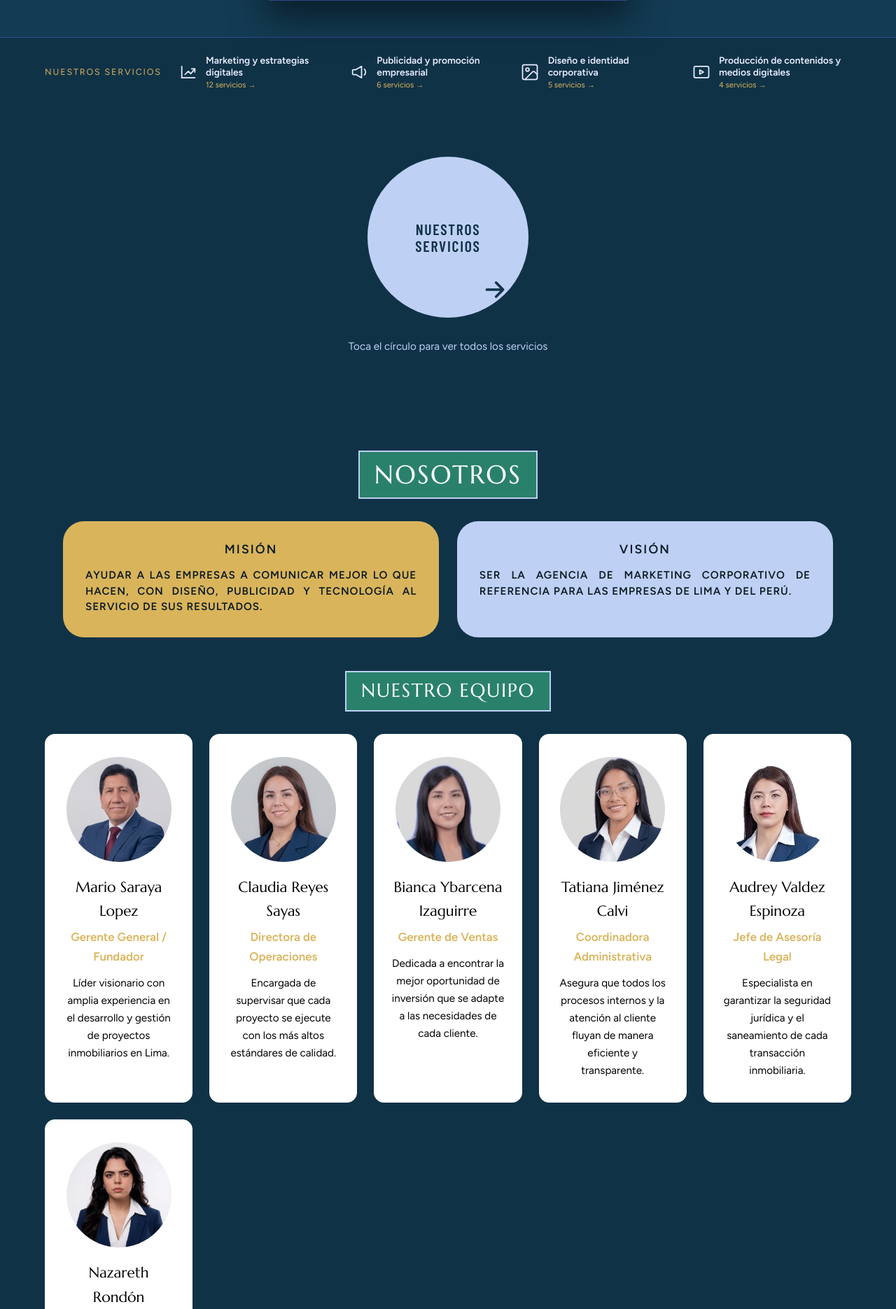
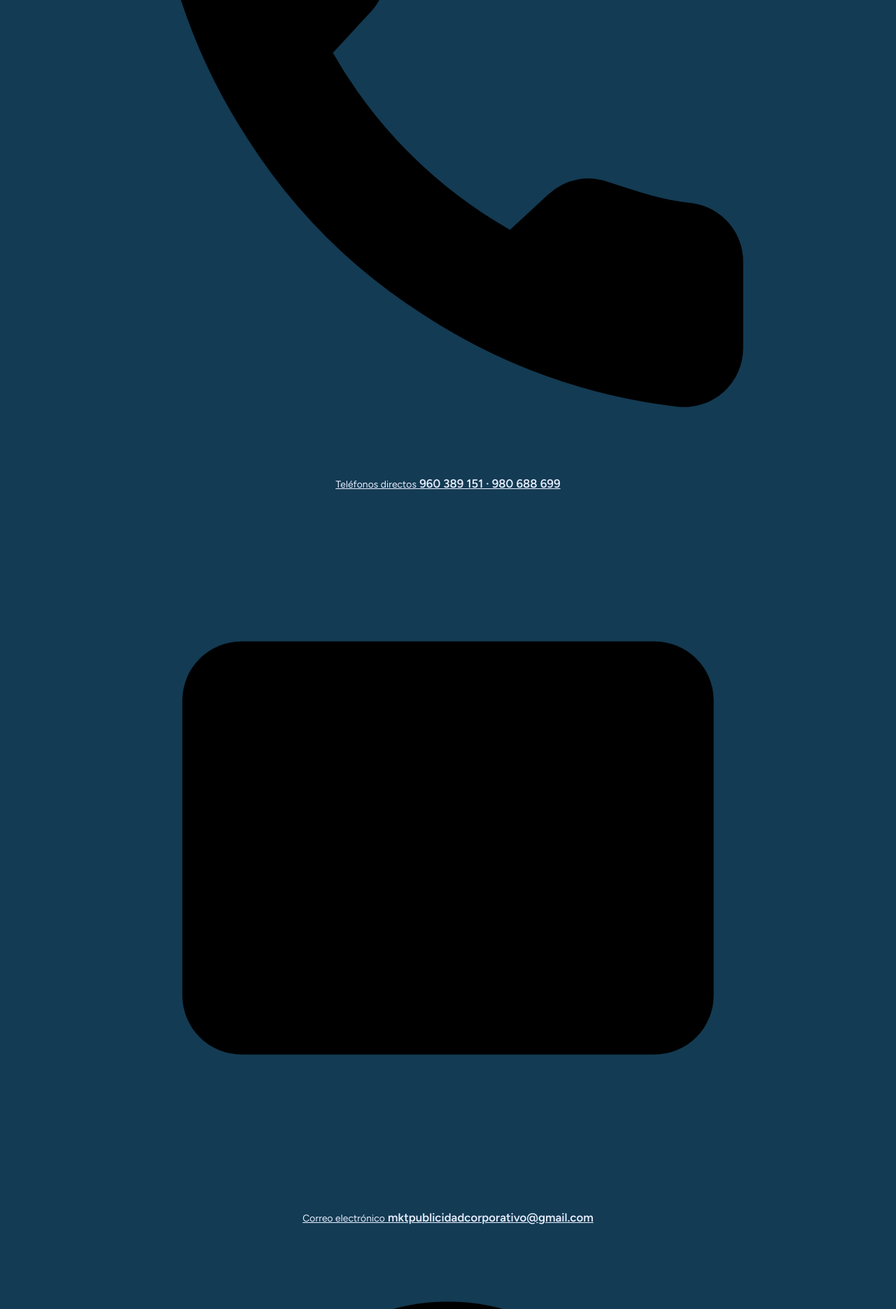
Before and after one commit to josuesashajafe2331-ops/marketing-y-publicidad, a Flask app: page / in a window 1280 px wide. Shown: the part 817-2688 px from the top of the page at 70% size. Run offline with Flask 3, Linux system fonts and the light colour scheme; data comes from the database, SQL or seed files in the repository; some libraries are stand-ins or nearby versions; some web fonts are replaced.

Commit message:
Update index.html

```diff
--- a/global_focus/templates/index.html
+++ b/global_focus/templates/index.html
@@ -12,6 +12,37 @@
 <p class="sub">Marketing, tecnología y asesoría</p>
 <a class="respaldo" href="#grupo">Con el respaldo de <b>Consultoría Magister Saraya</b></a>
     </div>
+<div class="hero2-contacto" aria-label="Datos de contacto directo">
+    <a class="hc-card" href="tel:+51960389151">
+      <span class="hc-ico" aria-hidden="true">
+        <svg viewBox="0 0 24 24"><path d="M22 16.9v3a2 2 0 0 1-2.2 2 19.8 19.8 0 0 1-8.6-3.1 19.5 19.5 0 0 1-6-6A19.8 19.8 0 0 1 2.1 4.2 2 2 0 0 1 4.1 2h3a2 2 0 0 1 2 1.7c.1 1 .4 1.9.7 2.8a2 2 0 0 1-.5 2.1L8.1 9.9a16 16 0 0 0 6 6l1.3-1.2a2 2 0 0 1 2.1-.4c.9.3 1.8.6 2.8.7a2 2 0 0 1 1.7 2z"/></svg>
+      </span>
+      <span class="hc-txt">
+        <small>Teléfonos directos</small>
+        <b>960 389 151 · 980 688 699</b>
+      </span>
+    </a>
+
+    <a class="hc-card" href="mailto:{{ c.correo or 'mktpublicidadcorporativo@gmail.com' }}">
+      <span class="hc-ico" aria-hidden="true">
+        <svg viewBox="0 0 24 24"><rect x="3" y="5" width="18" height="14" rx="2"/><path d="m3 7 9 6 9-6"/></svg>
+      </span>
+      <span class="hc-txt">
+        <small>Correo electrónico</small>
+        <b>{{ c.correo or 'mktpublicidadcorporativo@gmail.com' }}</b>
+      </span>
+    </a>
+
+    <a class="hc-card" href="https://www.google.com/maps/search/?api=1&query={{ c.mapa_lat }},{{ c.mapa_lng }}" target="_blank" rel="noopener">
+      <span class="hc-ico" aria-hidden="true">
+        <svg viewBox="0 0 24 24"><path d="M12 21s7-6.2 7-11.5A7 7 0 0 0 5 9.5C5 14.8 12 21 12 21z"/><circle cx="12" cy="9.5" r="2.5"/></svg>
+      </span>
+      <span class="hc-txt">
+        <small>Ubicación</small>
+        <b>{{ c.dir_linea1 or 'Of. 216, Jr. Carabaya 1128' }}, {{ c.dir_linea2 or 'Cercado de Lima, Perú' }}</b>
+      </span>
+    </a>
+  </div>
     <figure class="hero2-video">
       <video autoplay muted loop playsinline preload="metadata" poster="{{ url_for('static', filename='video/equipo.webp') }}" aria-label="El equipo de Global Focus">
         <source src="{{ url_for('static', filename='video/equipo.mp4') }}" type="video/mp4">
```
